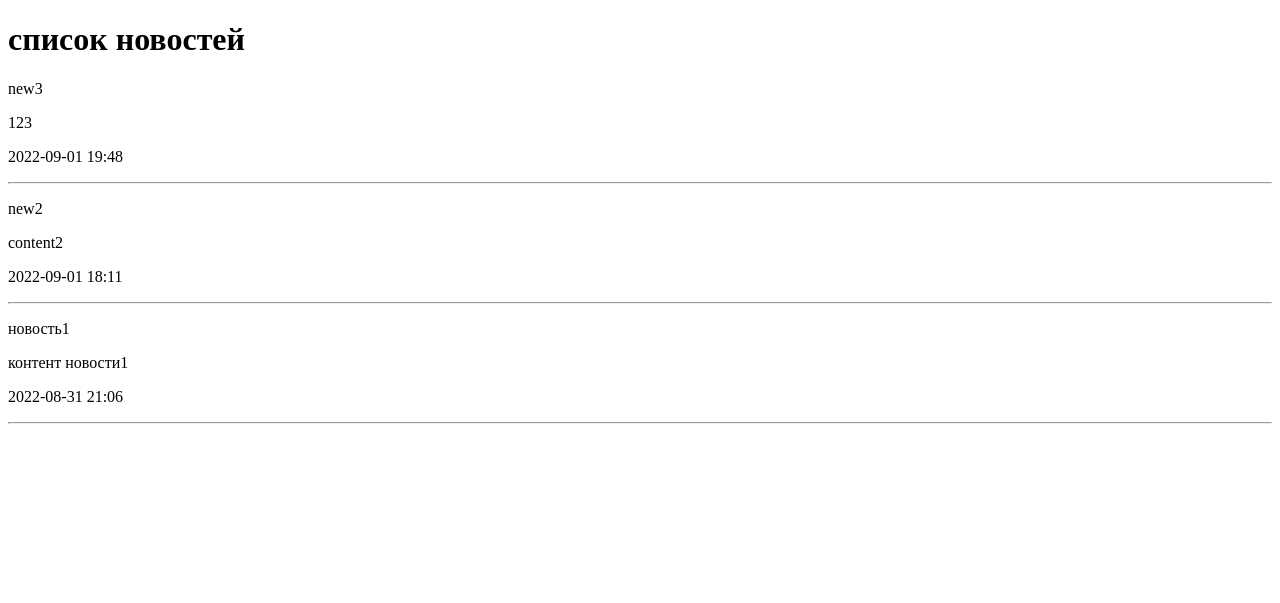
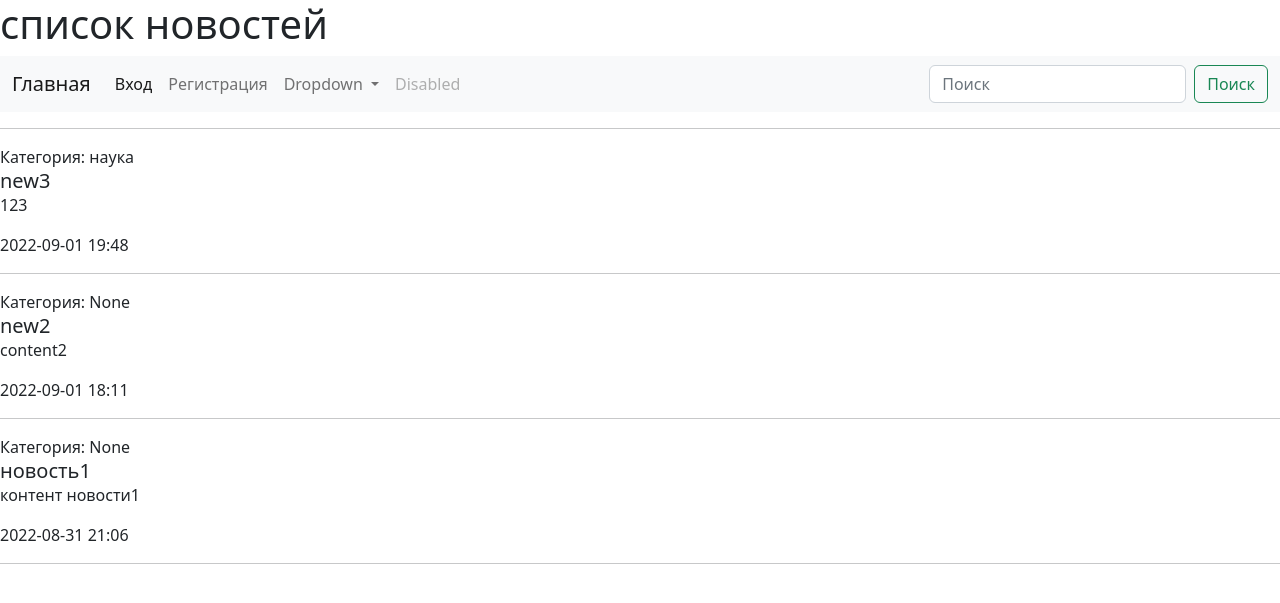
Before and after one commit to ston1997/it-blog, a Django app: page / in a window 1280 px wide. Shown: the top 603 px of the page. Run offline with Django 4.2, Linux system fonts and the light colour scheme; data comes from the database, SQL or seed files in the repository.

Commit message:
html commit

```diff
--- a/news/templates/news/index.html
+++ b/news/templates/news/index.html
@@ -1,23 +1,68 @@
-<!DOCTYPE html>
+<!doctype html>
 <html lang="en">
-<head>
-    <meta charset="UTF-8">
+  <head>
+    <meta charset="utf-8">
+    <meta name="viewport" content="width=device-width, initial-scale=1">
     <title>{{ title }}</title>
-</head>
-<body>
+    <link href="https://cdn.jsdelivr.net/npm/bootstrap@5.2.0/dist/css/bootstrap.min.css" rel="stylesheet" integrity="sha384-gH2yIJqKdNHPEq0n4Mqa/HGKIhSkIHeL5AyhkYV8i59U5AR6csBvApHHNl/vI1Bx" crossorigin="anonymous">
+  </head>
+  <body>
+    <h1>{{title}}</h1>
+    <script src="https://cdn.jsdelivr.net/npm/bootstrap@5.2.0/dist/js/bootstrap.bundle.min.js" integrity="sha384-A3rJD856KowSb7dwlZdYEkO39Gagi7vIsF0jrRAoQmDKKtQBHUuLZ9AsSv4jD4Xa" crossorigin="anonymous"></script>
 
-<h1>{{ title }}</h1>
+    <nav class="navbar navbar-expand-lg bg-light">
+  <div class="container-fluid">
+    <a class="navbar-brand" href="#">Главная</a>
+    <button class="navbar-toggler" type="button" data-bs-toggle="collapse" data-bs-target="#navbarSupportedContent" aria-controls="navbarSupportedContent" aria-expanded="false" aria-label="Toggle navigation">
+      <span class="navbar-toggler-icon"></span>
+    </button>
+    <div class="collapse navbar-collapse" id="navbarSupportedContent">
+      <ul class="navbar-nav me-auto mb-2 mb-lg-0">
+        <li class="nav-item">
+          <a class="nav-link active" aria-current="page" href="#">Вход</a>
+        </li>
+        <li class="nav-item">
+          <a class="nav-link" href="#">Регистрация</a>
+        </li>
+        <li class="nav-item dropdown">
+          <a class="nav-link dropdown-toggle" href="#" role="button" data-bs-toggle="dropdown" aria-expanded="false">
+            Dropdown
+          </a>
+          <ul class="dropdown-menu">
+            <li><a class="dropdown-item" href="#">Action</a></li>
+            <li><a class="dropdown-item" href="#">Another action</a></li>
+            <li><hr class="dropdown-divider"></li>
+            <li><a class="dropdown-item" href="#">Something else here</a></li>
+          </ul>
+        </li>
+        <li class="nav-item">
+          <a class="nav-link disabled">Disabled</a>
+        </li>
+      </ul>
+      <form class="d-flex" role="search">
+        <input class="form-control me-2" type="search" placeholder="Поиск" aria-label="Search">
+        <button class="btn btn-outline-success" type="submit">Поиск</button>
+          <hr>
+      </form>
+    </div>
+  </div>
+</nav>
+<hr>
+  {% for item in news %}
+        Категория: {{ item.category }}
+        <div class="media">
+            <div class="media-body">
+                <h5 class = "card-title">{{ item.title }}</h5>
+                <p class="card-text">{{ item.content }}</p>
+                <p>{{ item.created_at|date:"Y-m-d H:i" }}</p>
+            </div>
+        </div>
 
-{% for item in news %}
-    <div>
-        <p>{{ item.title }}</p>
-        <p>{{ item.content }}</p>
-        <p>{{ item.created_at|date:"Y-m-d H:i" }}</p>
 
 
     </div>
     <hr>
 {% endfor %}
 
-</body>
+  </body>
 </html>
```
